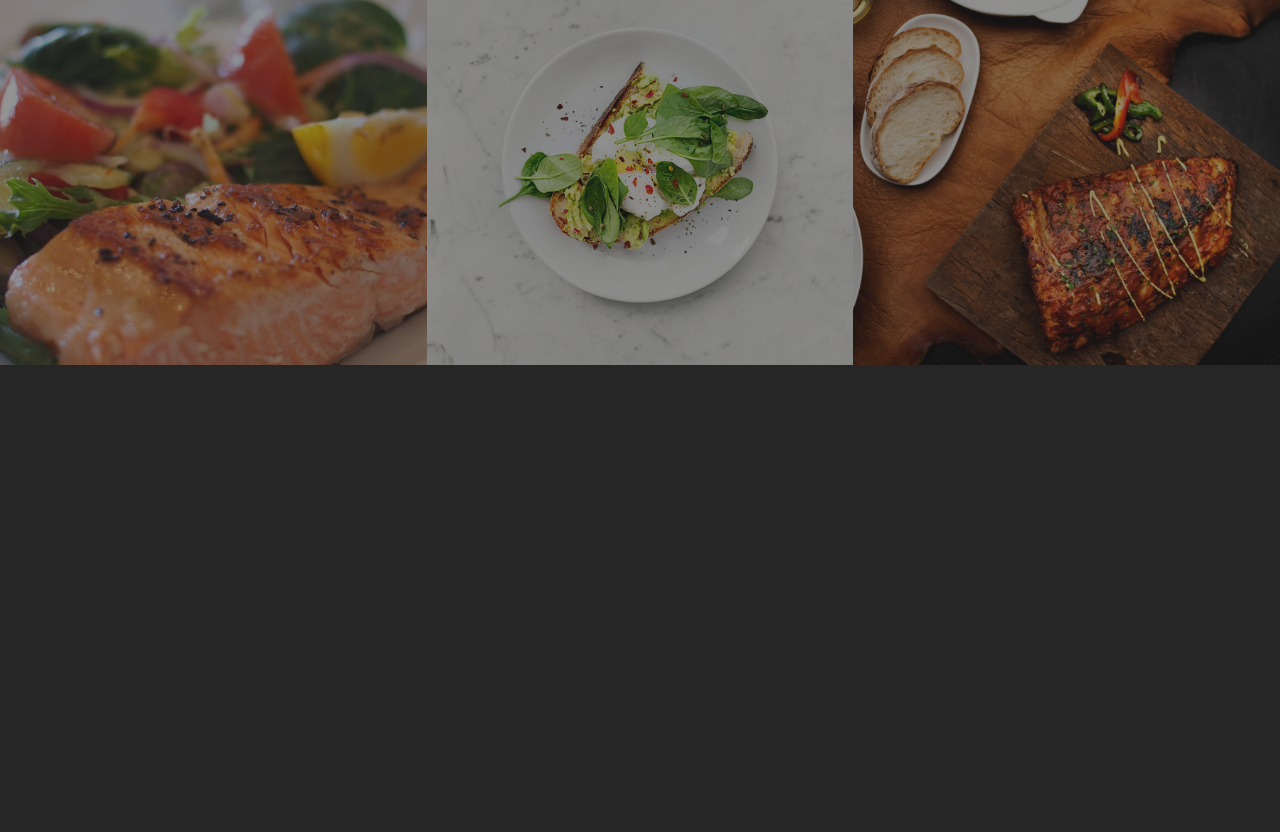
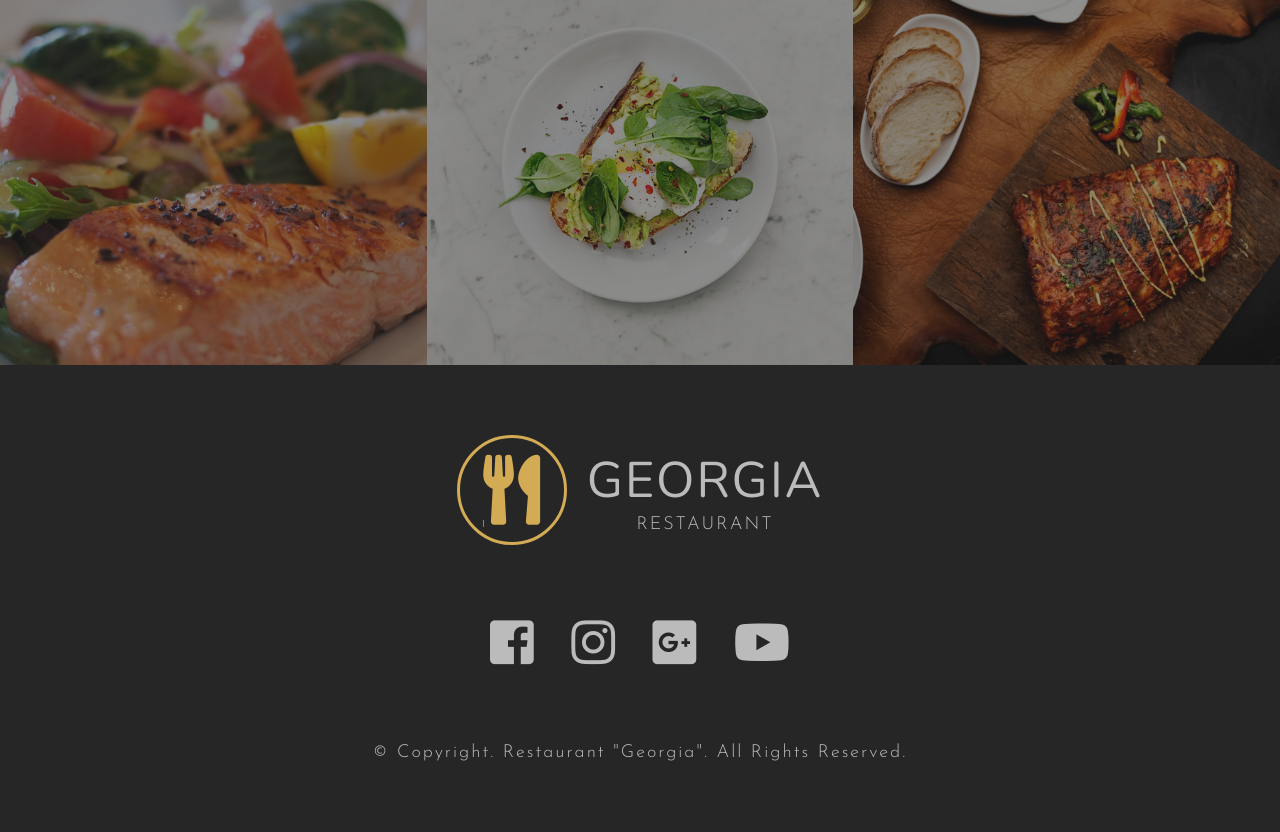
Before and after one commit to Manmohan7/sass-restaurant, a website: page index.html in a window 1280 px wide. Shown: the part 1923-2755 px from the top of the page. Before the commit the page ends 2288 px from the top, so only its background shows below. Drawn offline with nearby package versions, Linux system fonts and the light colour scheme.

Commit message:
footer update

```diff
--- a/index.html
+++ b/index.html
@@ -147,5 +147,50 @@
   </section>
   <!-- end gallery -->
 
+  <!-- footer -->
+  <footer class="footer">
+    <div class="footer-header">
+      <a href="#" class="logo">
+        <i class="fas fa-utensils"></i>
+      </a>
+      <div>
+        <h1 class="main-name">Georgia</h1>
+        <p class="sub-name">Restaurant</p>
+      </div>
+    </div>
+
+    <div class="footer-social-media">
+      <ul class="social-media">
+        <li class="social-media-item">
+          <a href="#" class="social-media-link">
+            <i class="fab fa-facebook-square"></i>
+          </a>
+        </li>
+        <li class="social-media-item">
+          <a href="#" class="social-media-link">
+            <i class="fab fa-instagram"></i>
+          </a>
+        </li>
+        <li class="social-media-item">
+          <a href="#" class="social-media-link">
+            <i class="fab fa-google-plus-square"></i>
+          </a>
+        </li>
+        <li class="social-media-item">
+          <a href="#" class="social-media-link">
+            <i class="fab fa-youtube"></i>
+          </a>
+        </li>
+      </ul>
+    </div>
+
+    <div class="footer-copyright">
+      <p class="footer-copyright-paragraph">
+        &copy; Copyright. Restaurant "Georgia". All Rights Reserved.
+      </p>
+    </div>
+  </footer>
+  <!-- end footer -->
+
 </body>
 </html>
--- a/scss/_layout.scss
+++ b/scss/_layout.scss
@@ -72,3 +72,44 @@
     flex-wrap: wrap;
   }
 }
+
+.footer {
+  padding: 70px 0;
+  @include flexLayout;
+  flex-direction: column;
+
+  &-header {
+    display: flex;
+    align-items: center;
+    margin-bottom: 70px;
+  }
+
+  .social-media {
+    display: flex;
+    width: 300px;
+    justify-content: space-between;
+    margin-bottom: 70px;
+
+    &-item {
+      list-style: none;
+    }
+
+    &-link {
+      text-decoration: none;
+      font-size: 50px;
+      color: $color-secondary;
+      transition: color 0.7s;
+
+      &:hover {
+        color: $color-primary;
+      }
+    }
+  }
+
+  &-copyright-paragraph {
+    font-family: $font-josefin-sans;
+    font-size: 18px;
+    color: $color-secondary;
+    @include textStyles(capitalize);
+  }
+}
```
Also changed, not shown: css/main.css.
